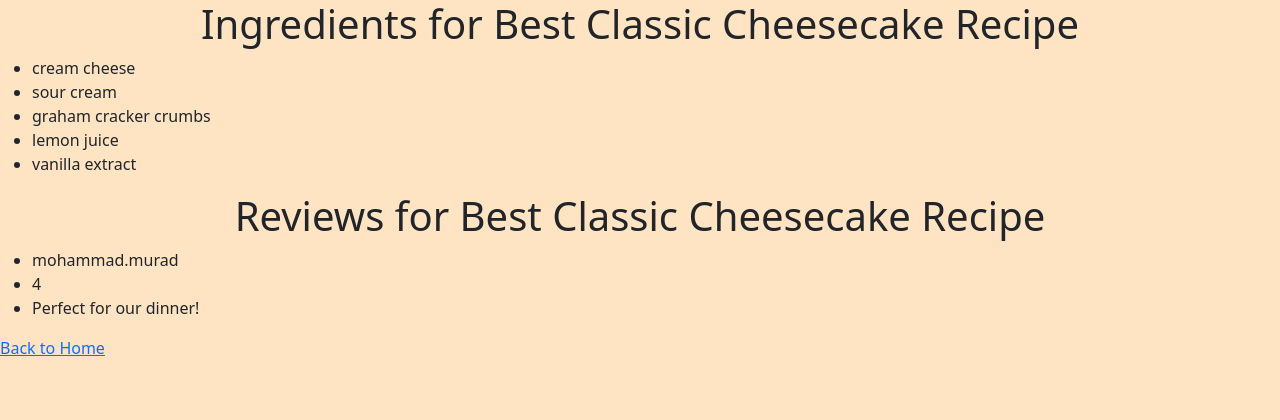
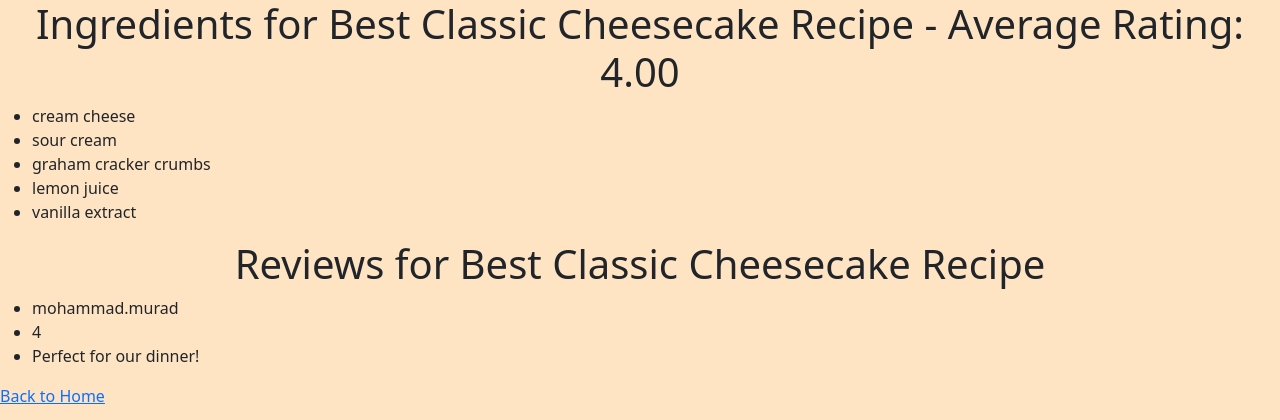
Before and after one commit to maseelshah22/community_cuisine, a Flask app: page /recipe/1 in a window 1280 px wide. Shown: the top 420 px of the page. Run offline with Flask 3, Linux system fonts and the light colour scheme; data comes from the database, SQL or seed files in the repository; data that the repository does not hold is empty.

Commit message:
Put average rating on recipe page - needs styling

```diff
--- a/app.py
+++ b/app.py
@@ -95,7 +95,7 @@ def show_ingredients(recipe_id):
     db = get_db()
     cursor = db.cursor()
 
-    cursor.execute('SELECT title FROM recipe WHERE recipe_id = %s', (recipe_id,))
+    cursor.execute('SELECT title, average_rating FROM recipe WHERE recipe_id = %s', (recipe_id,))
     recipe = cursor.fetchone()
 
 
--- a/templates/ingredients.html
+++ b/templates/ingredients.html
@@ -12,7 +12,7 @@
 <!-- style="background-color: bisque;" -->
 <!-- need to get rid of in line css and figure out why css isnt linking here -->
 <body style="background-color: bisque;">
-    <h1>Ingredients for {{ recipe.title }}</h1>
+    <h1>Ingredients for {{ recipe.title }} - Average Rating: {{ recipe.average_rating }}</h1>
     <ul>
         {% for ingredient in ingredients %}
         <li>{{ ingredient.name }}</li>
```
